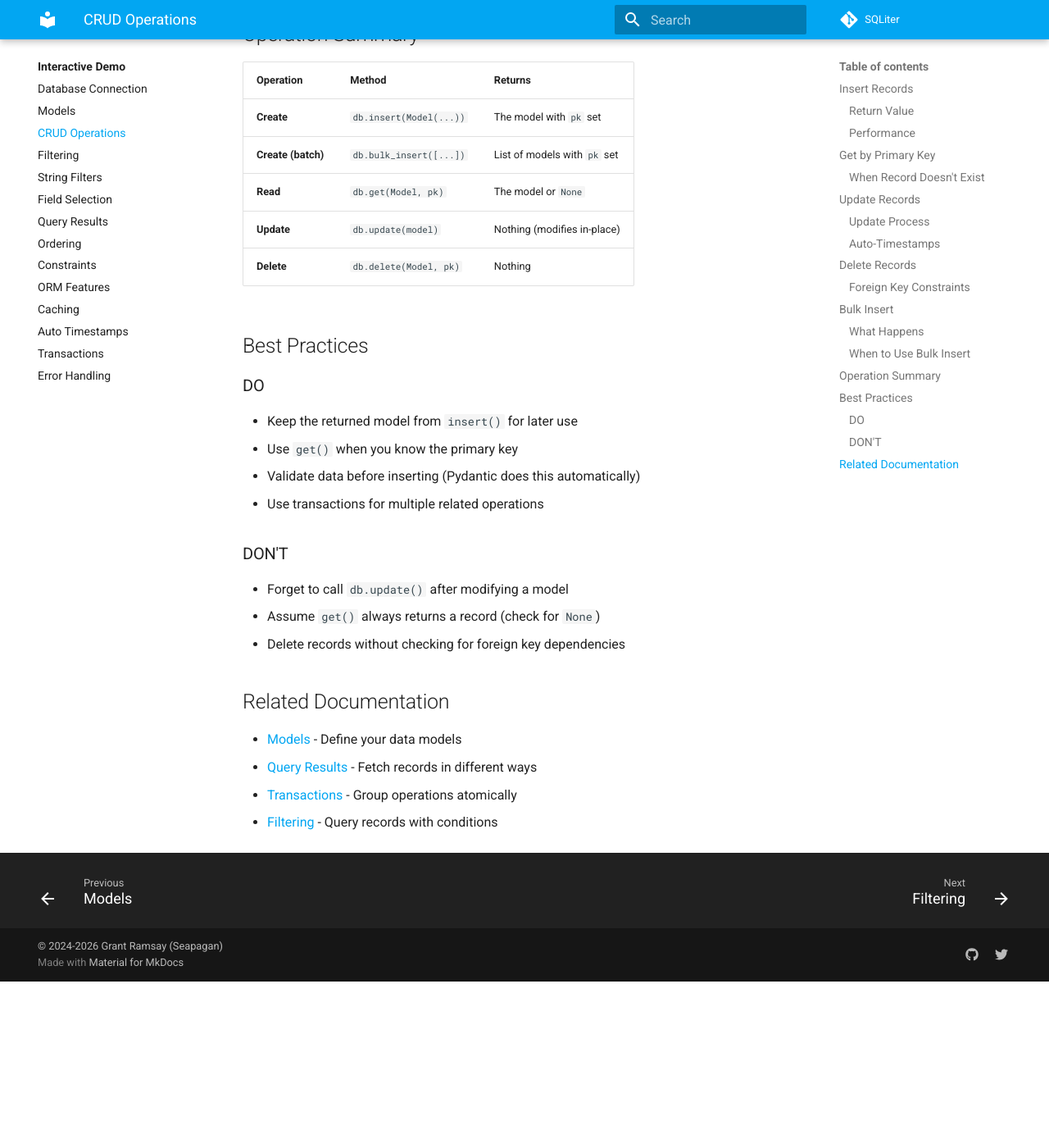
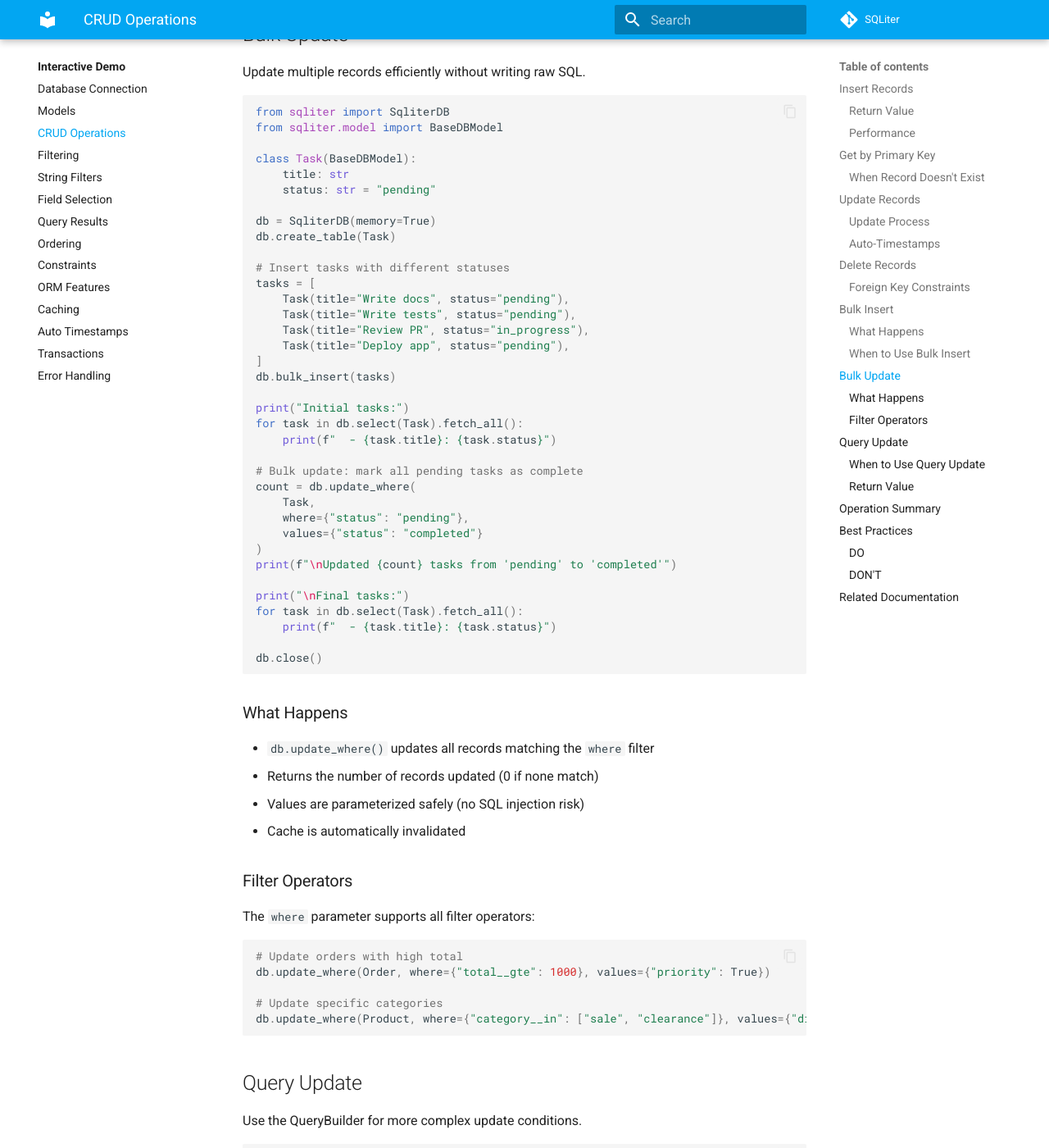
Before and after one commit to seapagan/sqliter-py, an MkDocs documentation site: the page built from docs/tui-demo/crud.md, in a window 1280 px wide and 1400 px high, scrolled down 4011 px. Shown: the whole window at 82% size. Built offline with MkDocs 1.6.1 and Material for MkDocs 9.7.7, drawn with Linux system fonts in a browser that asks for light colours; plug-ins that fetch from the network failed and are left out; comment, search, counter and statistics services are not loaded; before the commit the page ends 5208 px from its top, so only the background shows below that; some of the changed text lies outside the part shown.

Commit message:
docs: Add bulk update to interactive demo docs

````diff
--- a/docs/tui-demo/crud.md
+++ b/docs/tui-demo/crud.md
@@ -180,6 +180,129 @@ db.close()
 - **Use** for seeding data or importing batches
 - **Don't use** for mixed model types (raises `ValueError`)
 
+## Bulk Update
+
+Update multiple records efficiently without writing raw SQL.
+
+```python
+# --8<-- [start:bulk-update]
+from sqliter import SqliterDB
+from sqliter.model import BaseDBModel
+
+class Task(BaseDBModel):
+    title: str
+    status: str = "pending"
+
+db = SqliterDB(memory=True)
+db.create_table(Task)
+
+# Insert tasks with different statuses
+tasks = [
+    Task(title="Write docs", status="pending"),
+    Task(title="Write tests", status="pending"),
+    Task(title="Review PR", status="in_progress"),
+    Task(title="Deploy app", status="pending"),
+]
+db.bulk_insert(tasks)
+
+print("Initial tasks:")
+for task in db.select(Task).fetch_all():
+    print(f"  - {task.title}: {task.status}")
+
+# Bulk update: mark all pending tasks as complete
+count = db.update_where(
+    Task,
+    where={"status": "pending"},
+    values={"status": "completed"}
+)
+print(f"\nUpdated {count} tasks from 'pending' to 'completed'")
+
+print("\nFinal tasks:")
+for task in db.select(Task).fetch_all():
+    print(f"  - {task.title}: {task.status}")
+
+db.close()
+```
+
+### What Happens
+
+- `db.update_where()` updates all records matching the `where` filter
+- Returns the number of records updated (0 if none match)
+- Values are parameterized safely (no SQL injection risk)
+- Cache is automatically invalidated
+
+### Filter Operators
+
+The `where` parameter supports all filter operators:
+
+```python
+# Update orders with high total
+db.update_where(Order, where={"total__gte": 1000}, values={"priority": True})
+
+# Update specific categories
+db.update_where(Product, where={"category__in": ["sale", "clearance"]}, values={"discount": 25})
+```
+
+## Query Update
+
+Use the QueryBuilder for more complex update conditions.
+
+```python
+# --8<-- [start:query-update]
+from sqliter import SqliterDB
+from sqliter.model import BaseDBModel
+
+class Item(BaseDBModel):
+    name: str
+    category: str
+    quantity: int
+
+db = SqliterDB(memory=True)
+db.create_table(Item)
+
+# Insert items
+items = [
+    Item(name="Apple", category="fruit", quantity=10),
+    Item(name="Carrot", category="vegetable", quantity=5),
+    Item(name="Banana", category="fruit", quantity=8),
+    Item(name="Broccoli", category="vegetable", quantity=3),
+]
+db.bulk_insert(items)
+
+print("Initial items:")
+for item in db.select(Item).fetch_all():
+    print(f"  - {item.name}: {item.category} (qty={item.quantity})")
+
+# Use QueryBuilder with filter and update
+count = (
+    db.select(Item)
+    .filter(category="fruit")
+    .update({"quantity": 20})
+)
+print(f"\nUpdated {count} fruit items to quantity=20")
+
+print("\nFinal items:")
+for item in db.select(Item).fetch_all():
+    print(f"  - {item.name}: {item.category} (qty={item.quantity})")
+
+db.close()
+```
+
+### When to Use Query Update
+
+- **Use** when you need complex filter conditions
+- **Use** when chaining multiple query methods before update
+- **Use** `update_where()` for simple bulk updates
+
+### Return Value
+
+Both methods return the number of records affected, so you can verify the update worked:
+
+```python
+count = db.update_where(Task, where={"status": "pending"}, values={"status": "done"})
+print(f"Updated {count} tasks")
+```
+
 ## Operation Summary
 
 | Operation | Method | Returns |
@@ -188,6 +311,8 @@ db.close()
 | **Create (batch)** | `db.bulk_insert([...])` | List of models with `pk` set |
 | **Read** | `db.get(Model, pk)` | The model or `None` |
 | **Update** | `db.update(model)` | Nothing (modifies in-place) |
+| **Update (bulk)** | `db.update_where(...)` | Number of records updated |
+| **Update (query)** | `db.select(...).update(...)` | Number of records updated |
 | **Delete** | `db.delete(Model, pk)` | Nothing |
 
 ## Best Practices
````
